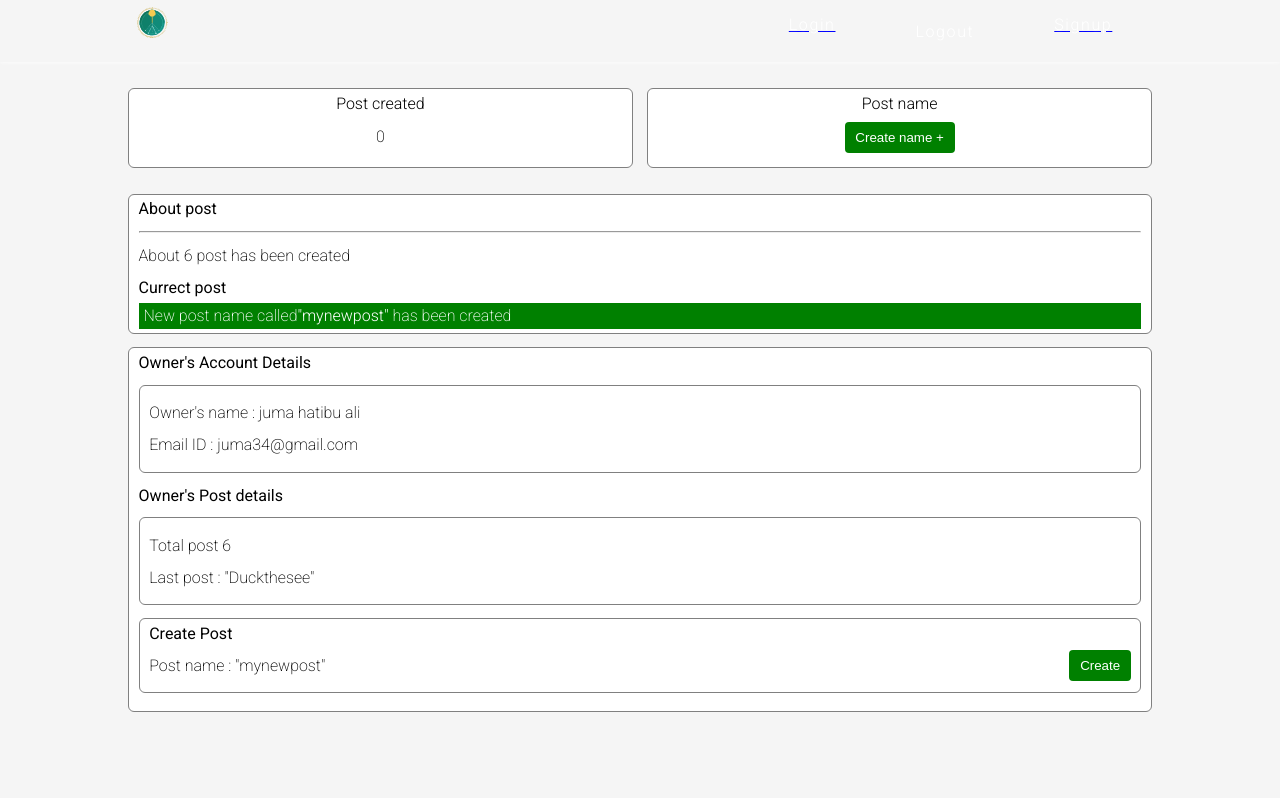
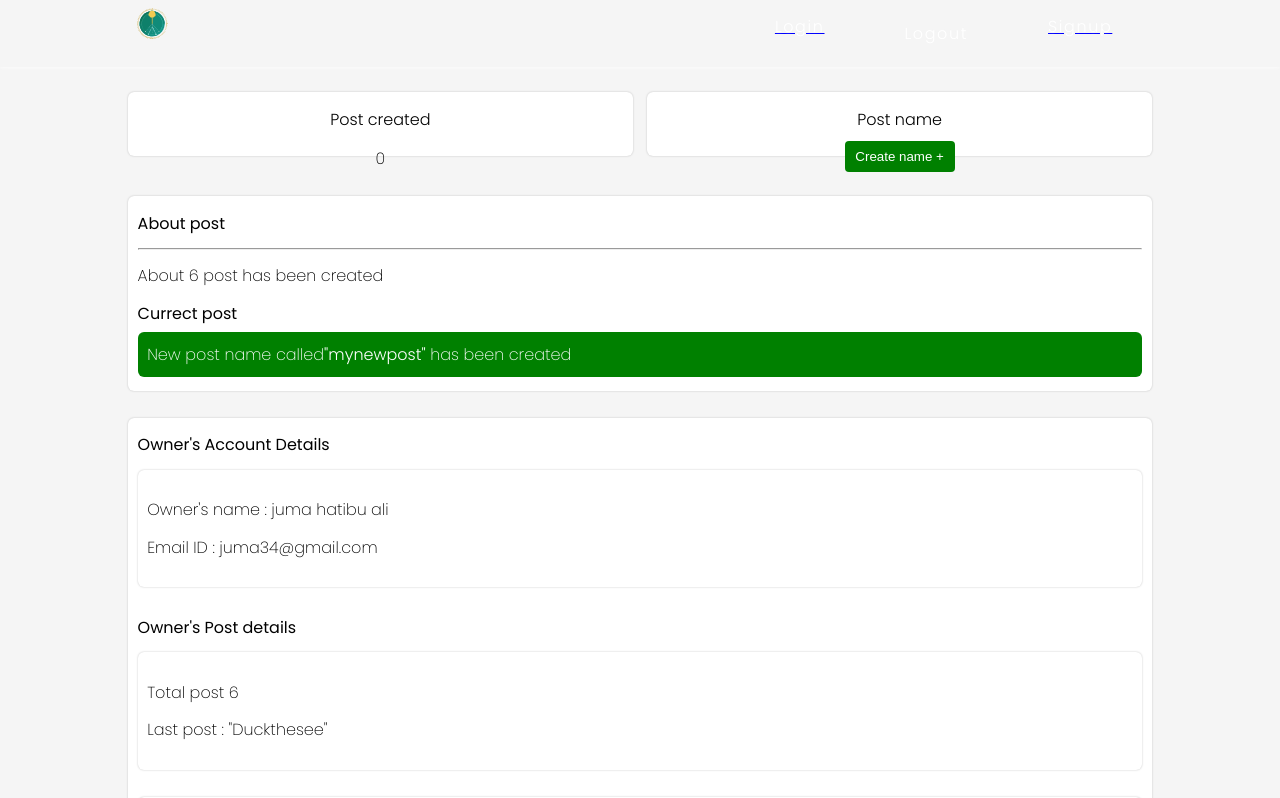
Before and after one commit to ibrah861/digitalRegency, a React (Vite) app: page /view in a window 1280 px wide. Shown: the top 798 px of the page. Built offline with nearby package versions, Linux system fonts and the light colour scheme.

Commit message:
updatelist

```diff
--- a/src/App.css
+++ b/src/App.css
@@ -1,5 +1,5 @@
 body {
-  font-family: "Roboto", sans-serif;
+  font-family: "Poppins", sans-serif;
   font-weight: 200;
   font-style: normal;
 
--- a/src/style/Landpage.css
+++ b/src/style/Landpage.css
@@ -117,12 +117,22 @@
 
 }
 
+.two-col :nth-child(1) {
+    flex: 1;
+
+}
+
+.two-col :nth-child(2) {
+    flex: 1 ;
+
+}
+
 .box-property {
      background: white;
-      border: 1px solid gray;
-    padding: 0.3em 0.6em;
+      box-shadow:  0px 0px 2px rgba(128, 128, 128, 0.482);
+    padding: 0.9em 0.6em;
     border-radius: 6px;
-    margin: 0.8em 0;
+    margin: 0.8em 0 1.7em 0;
 }
 
 .out-boder  {
@@ -131,7 +141,8 @@
 }
 
 .box-height {
-    height: 5em;
+    height: 4rem;
+    flex: 1 0 0;
 }
 
 .butt-property {
@@ -161,7 +172,8 @@
 
 .createPost {
     margin-top: 0.4em;
-    padding: 0.2em 0.3em;
+    padding: 0.6em 0.6em;
+    border-radius: 6px;
     background:green;
     color: white;
 }
```
